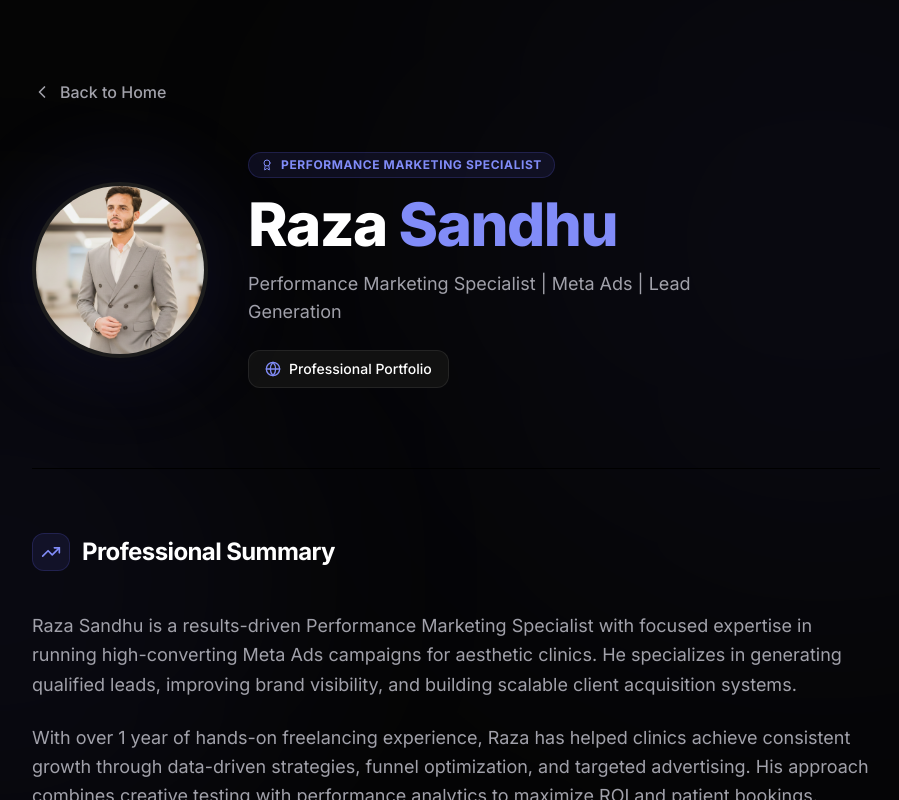
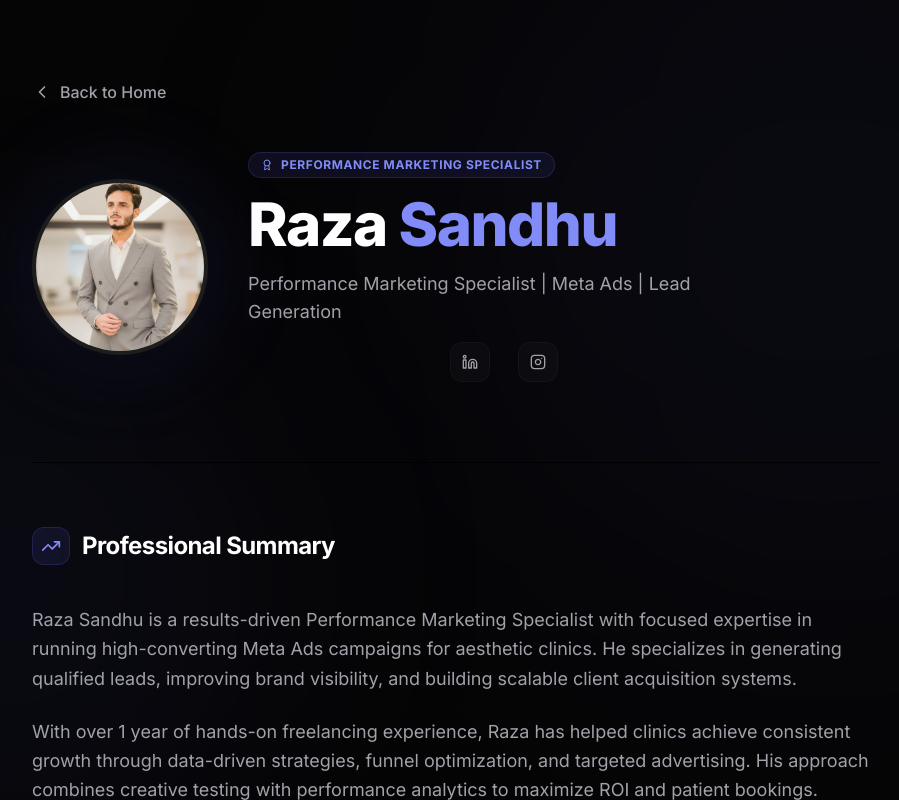
Before and after one commit to Muhammad-Hanzala-Khaliq/Buisness-Landing-Page, a Next.js app: page /profile/raza in a window 1280 px wide. Shown: the whole page, without its empty margins (184-1083 px from the left). Built offline with nearby package versions, Linux system fonts and the light colour scheme.

Commit message:
Change favicon and modify profile page

```diff
--- a/app/layout.js
+++ b/app/layout.js
@@ -1,11 +1,11 @@
 import "./globals.css";
 import Providers from "./providers";
 export const metadata = {
-  title: "Asthetic Growth System – Digital Marketing & Funnels",
+  title: "Asthetic Growth Partner – Digital Marketing & Funnels",
   description:
     "Grow your business with expert Meta Ads, performance marketing, and custom landing pages & websites designed to convert visitors into clients.",
   openGraph: {
-    title: "Asthetic Growth System – Digital Marketing & Funnels",
+    title: "Asthetic Growth Partner – Digital Marketing & Funnels",
     description:
       "Grow your business with expert Meta Ads, performance marketing, and custom landing pages & websites designed to convert visitors into clients.",
     type: "website",
@@ -15,14 +15,14 @@ export const metadata = {
         url: "https://via.placeholder.com/1200x630.png?text=NextWave+Agency+%7C+Digital+Marketing+%26+Funnels",
         width: 1200,
         height: 630,
-        alt: "Asthetic Growth System - Digital Marketing & Funnels",
+        alt: "Asthetic Growth Partner - Digital Marketing & Funnels",
       },
     ],
   },
   twitter: {
     card: "summary_large_image",
     site: "@NextWaveAgency",
-    title: "Asthetic Growth System – Digital Marketing & Funnels",
+    title: "Asthetic Growth Partner – Digital Marketing & Funnels",
     description:
       "Grow your business with expert Meta Ads, performance marketing, and custom landing pages & websites designed to convert visitors into clients.",
     images: [
--- a/app/page.js
+++ b/app/page.js
@@ -559,7 +559,7 @@ const Footer = () => {
           variants={itemVariants}
           className="text-xs sm:text-sm font-semibold tracking-[0.2em] uppercase text-primary mb-6"
         >
-         Asthetic Growth System
+         Asthetic Growth Partner
         </motion.p>
 
         {/* Email */}
@@ -569,7 +569,7 @@ const Footer = () => {
 "
             whileHover={{ y: -4 }}
             transition={{ type: "spring", stiffness: 300, damping: 18 }}
-            className="text-2xl sm:text-4xl lg:text-[2rem] font-extrabold text-foreground hover:text-primary transition-colors duration-300 inline-block leading-tight"
+            className="text-2xl sm:text-2xl font-extrabold text-foreground hover:text-primary transition-colors duration-300 inline-block leading-tight"
           >
           mr.razasandhu@gmail.com
           </motion.a>
@@ -578,7 +578,7 @@ const Footer = () => {
 "
             whileHover={{ y: -4 }}
             transition={{ type: "spring", stiffness: 300, damping: 18 }}
-            className="text-2xl sm:text-4xl lg:text-[2rem] font-extrabold text-foreground hover:text-primary transition-colors duration-300 inline-block leading-tight"
+            className="text-2xl sm:text-2xl font-extrabold text-foreground hover:text-primary transition-colors duration-300 inline-block leading-tight"
           >
          hanzallahkhaliq@gmail.com
           </motion.a>
@@ -586,24 +586,7 @@ const Footer = () => {
 
 
 
-        {/* Social Icons */}
-        <motion.div
-          variants={itemVariants}
-          className="flex justify-center gap-7 mb-16"
-        >
-          {socialLinks.map((social) => (
-            <motion.a
-              key={social.label}
-              href={social.href}
-              aria-label={social.label}
-              whileHover={{ y: -5, scale: 1.15 }}
-              transition={{ type: "spring", stiffness: 420, damping: 12 }}
-              className="w-10 h-10 rounded-xl bg-muted/20 border border-muted/30 flex items-center justify-center text-muted-foreground hover:text-primary hover:border-primary/30 hover:bg-primary/10 transition-colors duration-300"
-            >
-              <social.icon className="w-4 h-4" />
-            </motion.a>
-          ))}
-        </motion.div>
+
 
         {/* Divider + Copyright */}
         <motion.div
@@ -611,7 +594,7 @@ const Footer = () => {
           className="pt-8 border-t border-muted/10"
         >
           <p className="text-xs text-muted-foreground/40 tracking-wide">
-            © 2026 Asthetic Growth System. All rights reserved.
+            © 2026 Asthetic Growth Partner. All rights reserved.
           </p>
         </motion.div>
       </motion.div>
--- a/app/profile/hanzala/page.js
+++ b/app/profile/hanzala/page.js
@@ -122,7 +122,7 @@ export default function HanzalaProfile() {
                 <a href="https://www.linkedin.com/in/muhammad-hanzala-khaliq-34159a269/" target="_blank">
                   <Linkedin className="w-5 h-5 hover:text-primary" />
                 </a>
-                <a href="https://github.com/your-username" target="_blank">
+                <a href="https://github.com/Muhammad-Hanzala-Khaliq" target="_blank">
                   <Github className="w-5 h-5 hover:text-primary" />
                 </a>
               </motion.div>
--- a/app/profile/raza/page.js
+++ b/app/profile/raza/page.js
@@ -12,12 +12,30 @@ import {
   Globe,
   BarChart,
   ArrowRight,
-  Settings
+  Settings,
+    Linkedin,
+  Instagram,
+  Facebook,
+  Twitter,
 } from "lucide-react";
 import Link from "next/link";
 import CTAButton from "../../../components/CTAButton";
 
 const ease = [0.16, 1, 0.3, 1];
+
+ const itemVariants = {
+    hidden: { opacity: 0, y: 24 },
+    visible: {
+      opacity: 1,
+      y: 0,
+      transition: { duration: 0.75, ease: [0.16, 1, 0.3, 1] },
+    },
+  };
+
+  const socialLinks = [
+    { icon: Linkedin, href: "https://www.linkedin.com/in/mr-razasandhu/", label: "LinkedIn" },
+    { icon: Instagram, href: "https://www.instagram.com/mr.razasandhu/", label: "Instagram" },
+  ];
 
 const Section = ({ children, title, icon: Icon }) => (
   <motion.section
@@ -104,16 +122,25 @@ export default function RazaProfile() {
                 Performance Marketing Specialist | Meta Ads | Lead Generation
               </motion.p>
 
-              <motion.div
-                initial={{ opacity: 0, y: 10 }}
-                animate={{ opacity: 1, y: 0 }}
-                transition={{ duration: 0.6, delay: 0.5 }}
-                className="flex gap-4 justify-center md:justify-start pt-2"
-              >
-                <a href="#" className="flex items-center gap-2 px-4 py-2 rounded-xl bg-surface-elevated border border-border hover:border-indigo-500/30 transition-all text-sm font-medium text-white hover:bg-indigo-500/5">
-                  <Globe className="w-4 h-4 text-indigo-400" /> Professional Portfolio
-                </a>
-              </motion.div>
+              {/* Social Icons */}
+        <motion.div
+          variants={itemVariants}
+          className="flex justify-center gap-7 mb-16"
+        >
+          {socialLinks.map((social) => (
+            <motion.a
+              key={social.label}
+              target="_blank"
+              href={social.href}
+              aria-label={social.label}
+              whileHover={{ y: -5, scale: 1.15 }}
+              transition={{ type: "spring", stiffness: 420, damping: 12 }}
+              className="w-10 h-10 rounded-xl bg-muted/20 border border-muted/30 flex items-center justify-center text-muted-foreground hover:text-indigo-400 hover:border-primary/30 hover:bg-primary/10 transition-colors duration-300"
+            >
+              <social.icon className="w-4 h-4" />
+            </motion.a>
+          ))}
+        </motion.div>
 
             </div>
           </div>
```
Also changed, not shown: 1 other file (tests, documents, lock files or other folders).
